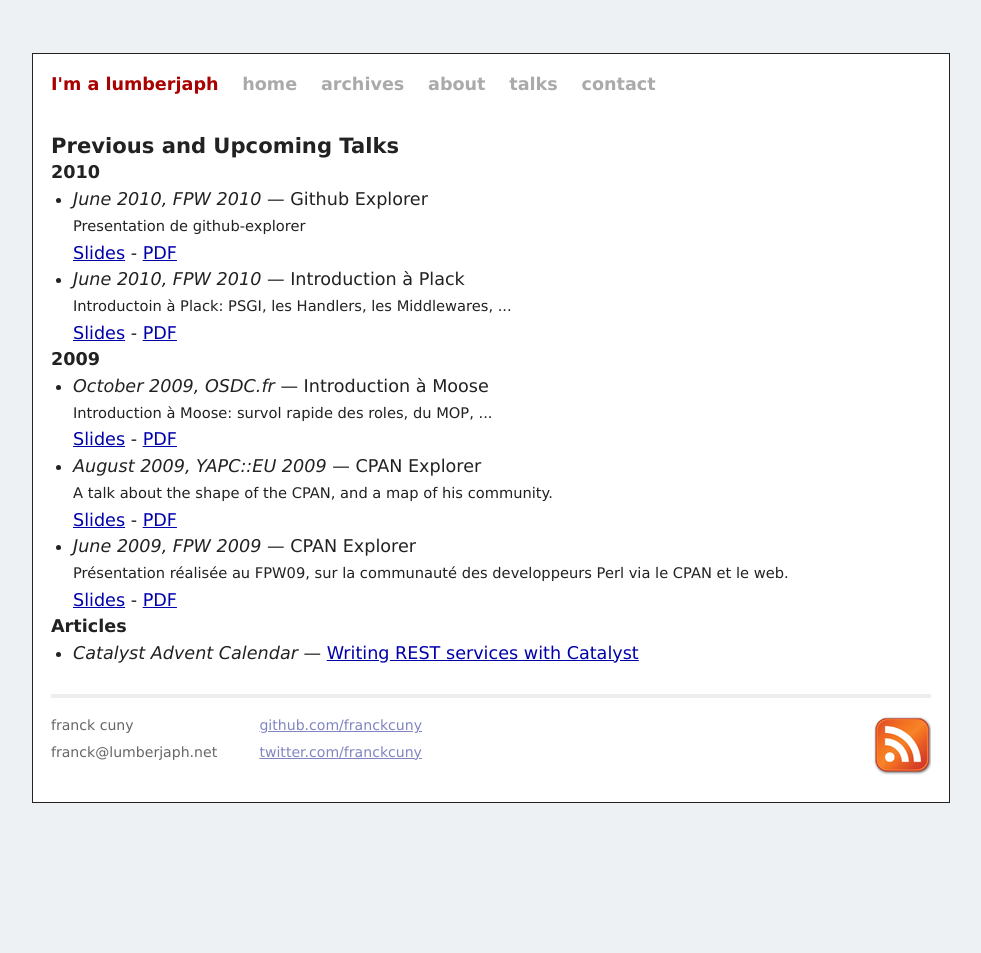
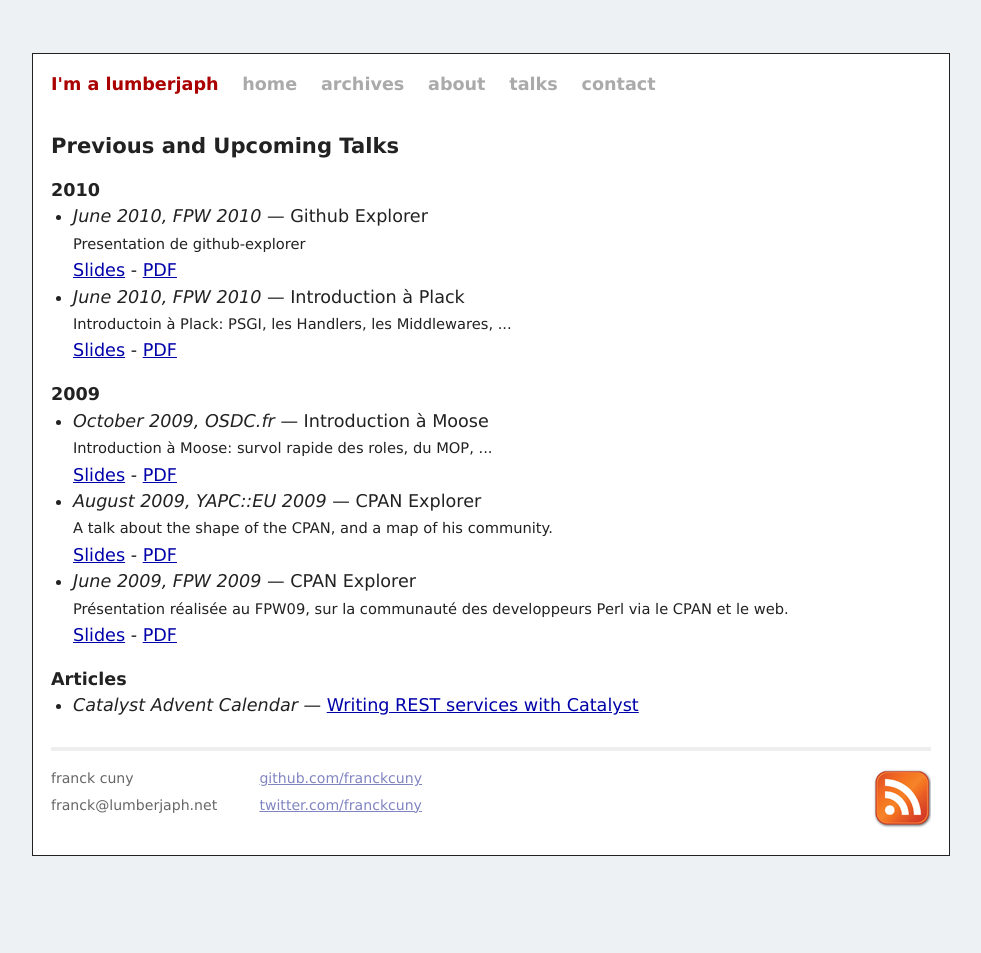
Before and after one commit to jacomyal/franckcuny.github.com, a Jekyll site: the page built from talks/index.html, in a window 1280 px wide. Shown: the whole page, without its empty margins (149-1130 px from the left). Built offline with Jekyll 4.4.1, drawn with Linux system fonts in a browser that asks for light colours; some web fonts are replaced.

Commit message:
fix url; update css

```diff
--- a/_posts/2010-03-25-github-explorer.textile
+++ b/_posts/2010-03-25-github-explorer.textile
@@ -4,7 +4,7 @@
 title: Github explorer
 ---
 
-bq. *More informations about the poster are available on "this post":http://lumberjaph.net/blog/index.php/2010/04/02/github-poster/*
+bq. *More informations about the poster are available on "this post":http://lumberjaph.net/graph/2010/04/02/github-poster.html*
 
 Last year, with help from my coworkers at "Linkfluence":http://linkfluence.net/, I created two sets of maps of the "Perl":http://perl.org and "CPAN":http://search.cpan.org/'s community. For this, I collected data from CPAN to create three maps:
 
--- a/static/css/screen.css
+++ b/static/css/screen.css
@@ -38,14 +38,17 @@
 
 h1, h2 {
     font-size: 120%;
+      margin-top: 1em;
 }
 
 h3, h4, h5, h6 {
   font-size: 100%;
+      margin-top: 1em;
 }
 
 h1 {
   margin-bottom: 1em;
+   margin-top: 1em;
 }
 
 p {
```
